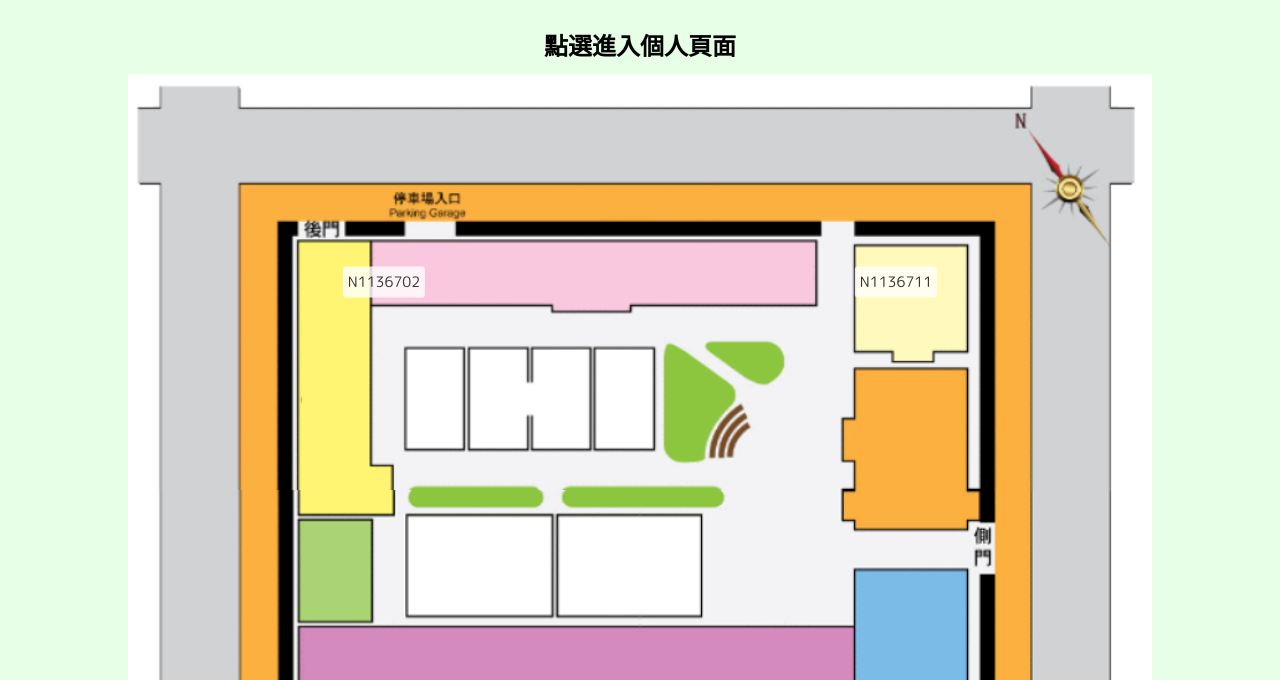
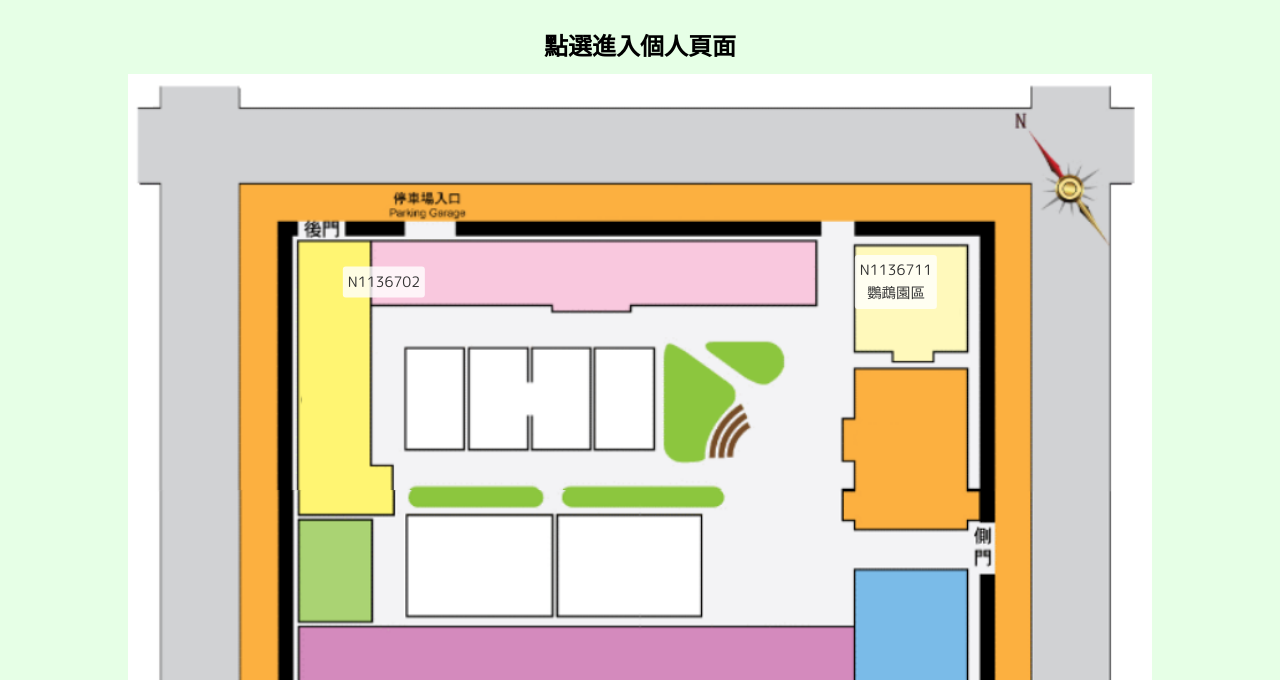
Before and after one commit to archie131/NtubN11367.github.io, a plain HTML site: page N1136727_final/index.html in a window 1280 px wide. Shown: the part 92-772 px from the top of the page. Drawn offline with Linux system fonts and the light colour scheme.

Commit message:
Update index.html

```diff
--- a/N1136727_final/index.html
+++ b/N1136727_final/index.html
@@ -119,7 +119,9 @@
                 <td>
                     <a href="./N1136711/index1.html">
                         <div class="image-container">
-                            <span>N1136711</span>
+                            <span>N1136711<br>
+                                鸚鵡園區
+                            </span>
                             <img src="./img2.png" alt="2">
                         </div>
                     </a>
```
